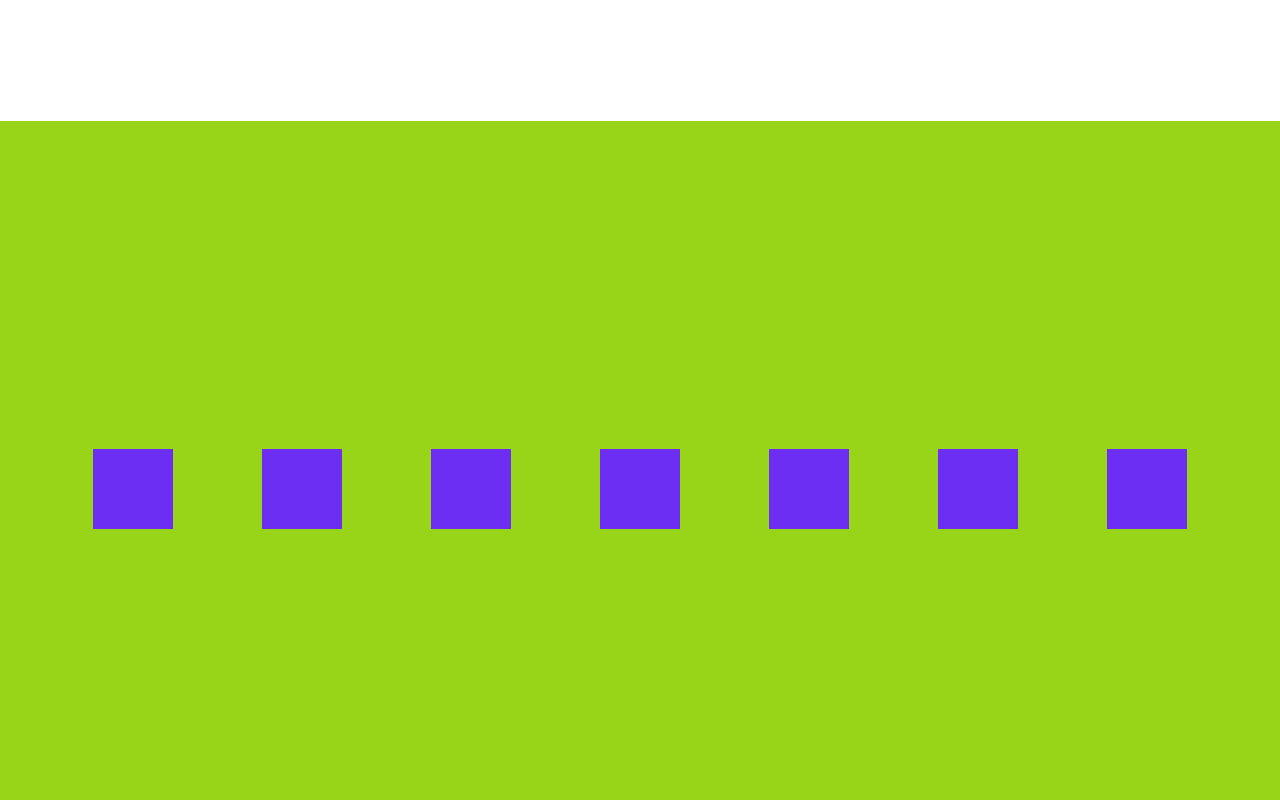
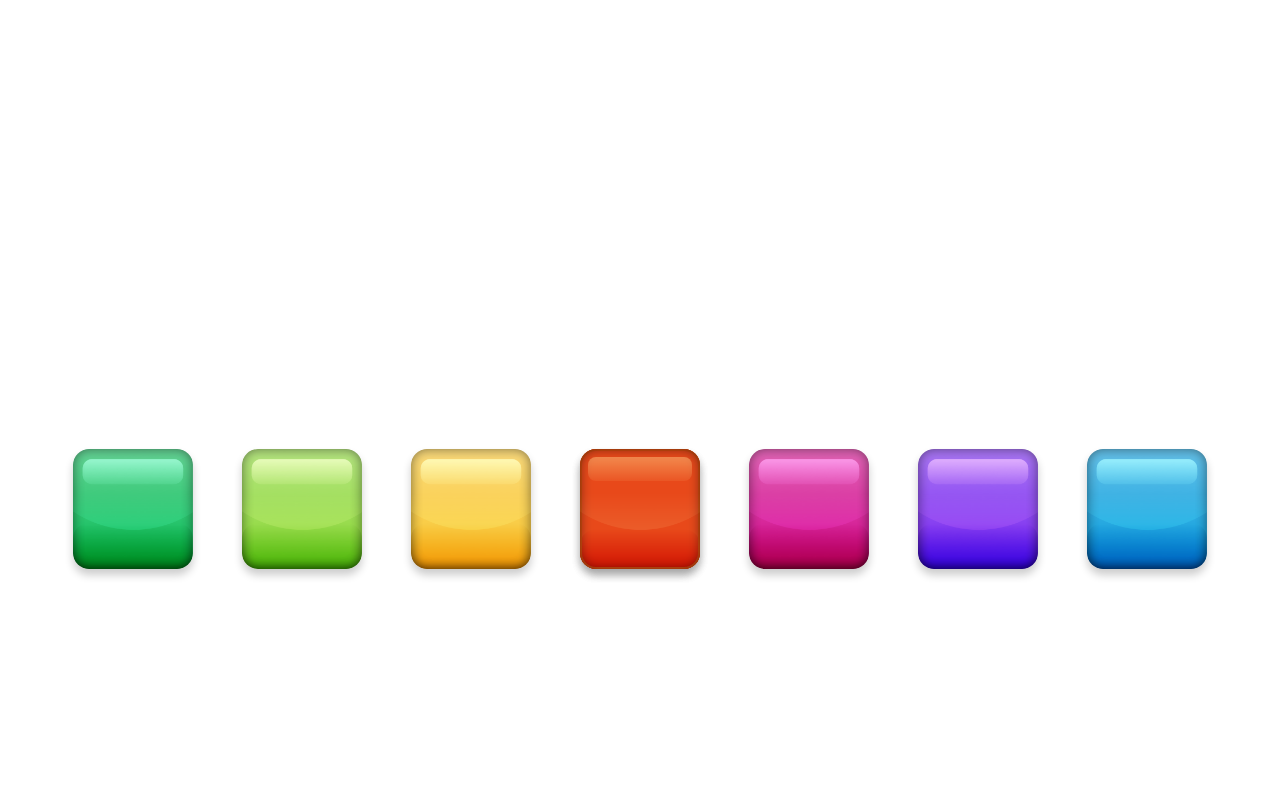
Before and after one commit to raulalgo/scroll_presentation, a website: page index.html in a window 1280 px wide. Shown: the part 1780-2580 px from the top of the page. Drawn offline with Linux system fonts and the light colour scheme; a web font is replaced by a local one.

Commit message:
buttons added

```diff
--- a/index.html
+++ b/index.html
@@ -58,7 +58,15 @@
                 <div class="button"></div>
               </div>
               <div class="seventh">
-                <div class="button thebutton"></div>
+                <div class="button thebutton">
+                  <div class="effect"></div>
+                  <div class="effect"></div>
+                  <div class="effect"></div>
+                  <div class="effect"></div>
+                  <div class="effect"></div>
+                  <div class="effect"></div>
+                  <div class="effect"></div>
+                </div>
               </div>
               <div class="seventh">
                 <div class="button"></div>
--- a/sass/style.scss
+++ b/sass/style.scss
@@ -12,6 +12,7 @@ $cent_width: 1000px;
 $scale: 1.4;
 
 $curva: cubic-bezier(0.4,-0.24, 0.67, 0.79);
+
 
 /** Ultra Light */
 @font-face {
@@ -269,7 +270,7 @@ h2 {
 
   .cover {
     width: 100vw;
-    background: $light-green;
+    background: white;
     height: 100vh;
 
   }
@@ -281,10 +282,27 @@ h2 {
     .padding_wrapper {
       padding: 48px;
 
+      .seventh .button {
+        background-size: contain;
+      }
+
+      .seventh:nth-of-type(1) {
+        .button {
+          background-image: url("../img/btn_dark_green.png");
+        }
+      }
+
       .seventh:nth-of-type(1).away {
         transition: transform $curva 1s;
         // transition-delay: 0.1s;
         transform: translate(-3000px,0);
+      }
+
+
+      .seventh:nth-of-type(2) {
+        .button {
+          background-image: url("../img/btn_light_green.png");
+        }
       }
 
       .seventh:nth-of-type(2).away {
@@ -293,10 +311,24 @@ h2 {
         transform: translate(-2000px,0);
       }
 
+
+      .seventh:nth-of-type(3) {
+        .button {
+          background-image: url("../img/btn_yellow.png");
+        }
+      }
+
       .seventh:nth-of-type(3).away {
         transition: transform $curva 1s;
         // transition-delay: 0.3s;
         transform: translate(-1000px,0);
+      }
+
+
+      .seventh:nth-of-type(4) {
+        .button {
+          background-image: url("../img/btn_red.png");
+        }
       }
 
       .seventh:nth-of-type(4).away {
@@ -305,10 +337,24 @@ h2 {
         transform: scale(1.4);
       }
 
+
+      .seventh:nth-of-type(5) {
+        .button {
+          background-image: url("../img/btn_pink.png");
+        }
+      }
+
       .seventh:nth-of-type(5).away {
         transition: transform $curva 1s;
         // transition-delay: 0.3s;
         transform: translate(1000px,0);
+      }
+
+
+      .seventh:nth-of-type(6) {
+        .button {
+          background-image: url("../img/btn_purple.png");
+        }
       }
 
       .seventh:nth-of-type(6).away {
@@ -317,11 +363,19 @@ h2 {
         transform: translate(2000px,0);
       }
 
+
+      .seventh:nth-of-type(7) {
+        .button {
+          background-image: url("../img/btn_blue.png");
+        }
+      }
+
       .seventh:nth-of-type(7).away {
         transition: transform $curva 1s;
         // transition-delay: 0.1s;
         transform: translate(3000px,0);
       }
+
     }
   }
 }
@@ -334,9 +388,77 @@ h2 {
   top: 50%;
 
   .button {
-    width: 80px;
-    height: 80px;
+    width: 120px;
+    height: 120px;
     margin: 35vh auto;
-    background: $purple;
+    //background: $purple;
+    box-shadow: 0 6px 9px 0 rgba(0,0,0,0.20);
+    border-radius: 16px;
+
+
+  }
+
+  .thebutton {
+
+    .effect {
+      position: absolute;
+      width: 120px;
+      height: 120px;
+      border-radius: 16px;
+      //background: $pink;
+      background-size: contain;
+    }
+
+    .effect:nth-of-type(1) {
+      box-shadow: 0 6px 9px 0 rgba(0,0,0,0.20);
+    }
+
+    .effect:nth-of-type(2) {
+      background: #E8491A;
+    }
+
+    .effect:nth-of-type(3) {
+      background-image: linear-gradient(-180deg, rgba(255,255,255,0.40) 0%, rgba(255,255,255,0.00) 100%);
+    }
+
+    .effect:nth-of-type(5) {
+      box-shadow: inset 0 0 12px 0 rgba(0,0,0,0.5);
+      mix-blend-mode: hard-light;
+    }
+
+    .effect:nth-of-type(4) {
+      border: solid 2px $red;
+      box-sizing: border-box;
+    }
+
+    .effect:nth-of-type(3) {
+      /* Rectangle Copy: */
+      background-image: linear-gradient(-180deg, rgba(0,0,0,0.00) 0%, #000000 96%);
+      mix-blend-mode: soft-light;
+
+      height: 40px;
+      margin-top: 80px;
+    }
+
+    .effect:nth-of-type(6) {
+      /* Rectangle: */
+      background-image: linear-gradient(-180deg, #FFFFFF 0%, rgba(255,255,255,0.20) 100%);
+      border-radius: 8px;
+      mix-blend-mode: soft-light;
+      height: 24px;
+      width: 104px;
+      margin: 8px;
+    }
+
+    .effect:nth-of-type(7) {
+      background-image: url("../img/btn_red_oval_shine.png");
+      mix-blend-mode: soft-light;
+    }
   }
 }
+
+/* btn_red: */
+// background: #E8491A;
+// background-image: linear-gradient(-180deg, rgba(255,255,255,0.40) 0%, rgba(255,255,255,0.00) 100%);
+// box-shadow: 0 6px 4px 0 rgba(0,0,0,0.20), inset 0 0 11px 0 rgba(0,0,0,0.50);
+// border-radius: 13.2px;
```
Also changed, not shown: css/style.css, img/btn_blue.png (added), img/btn_dark_green.png (added), img/btn_light_green.png (added), img/btn_pink.png (added), img/btn_purple.png (added), img/btn_red.png (added), img/btn_red_bottom_shadow.png (added), img/btn_red_oval_shine.png (added), img/btn_red_top_gloss.png (added), img/btn_yellow.png (added), 1 other file.
